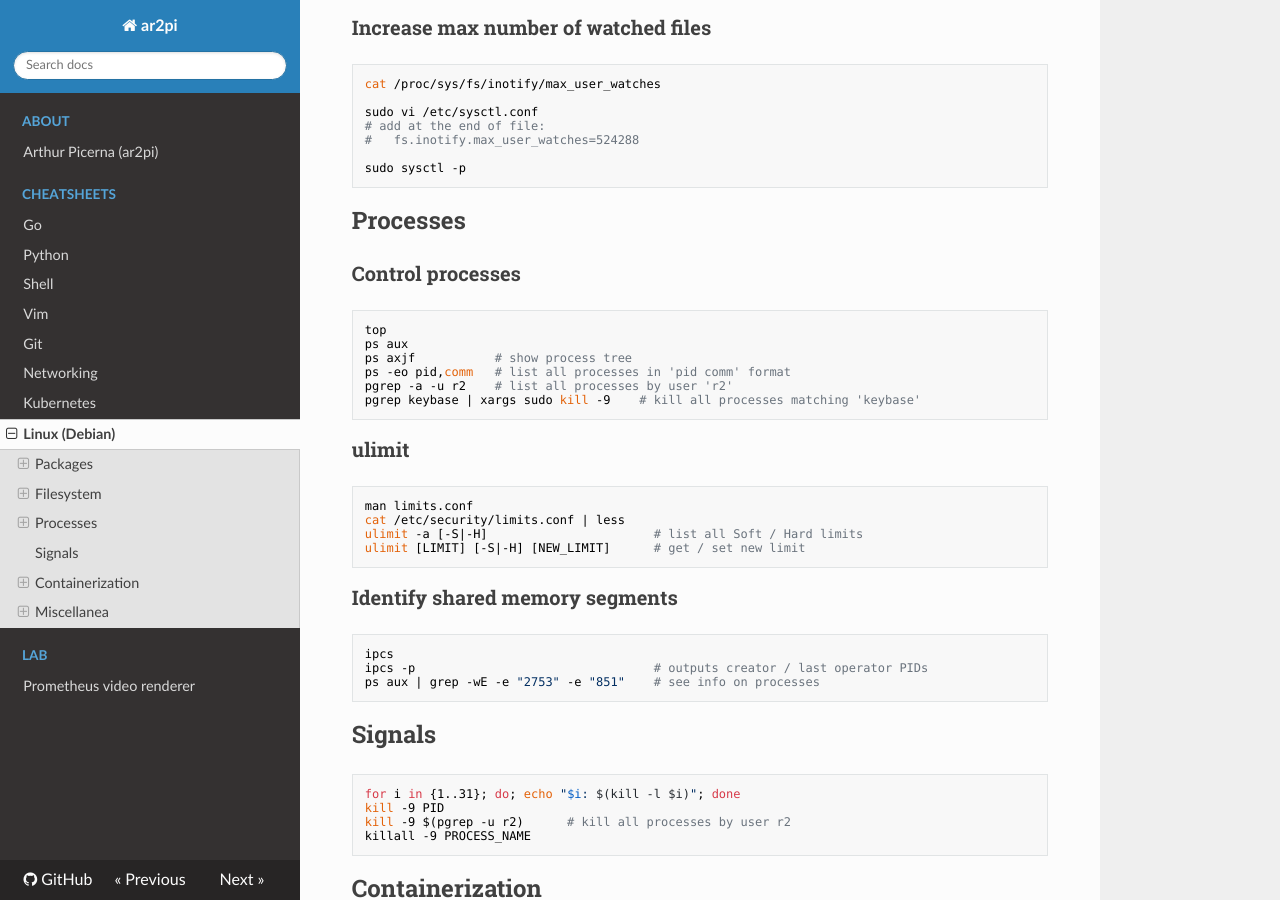
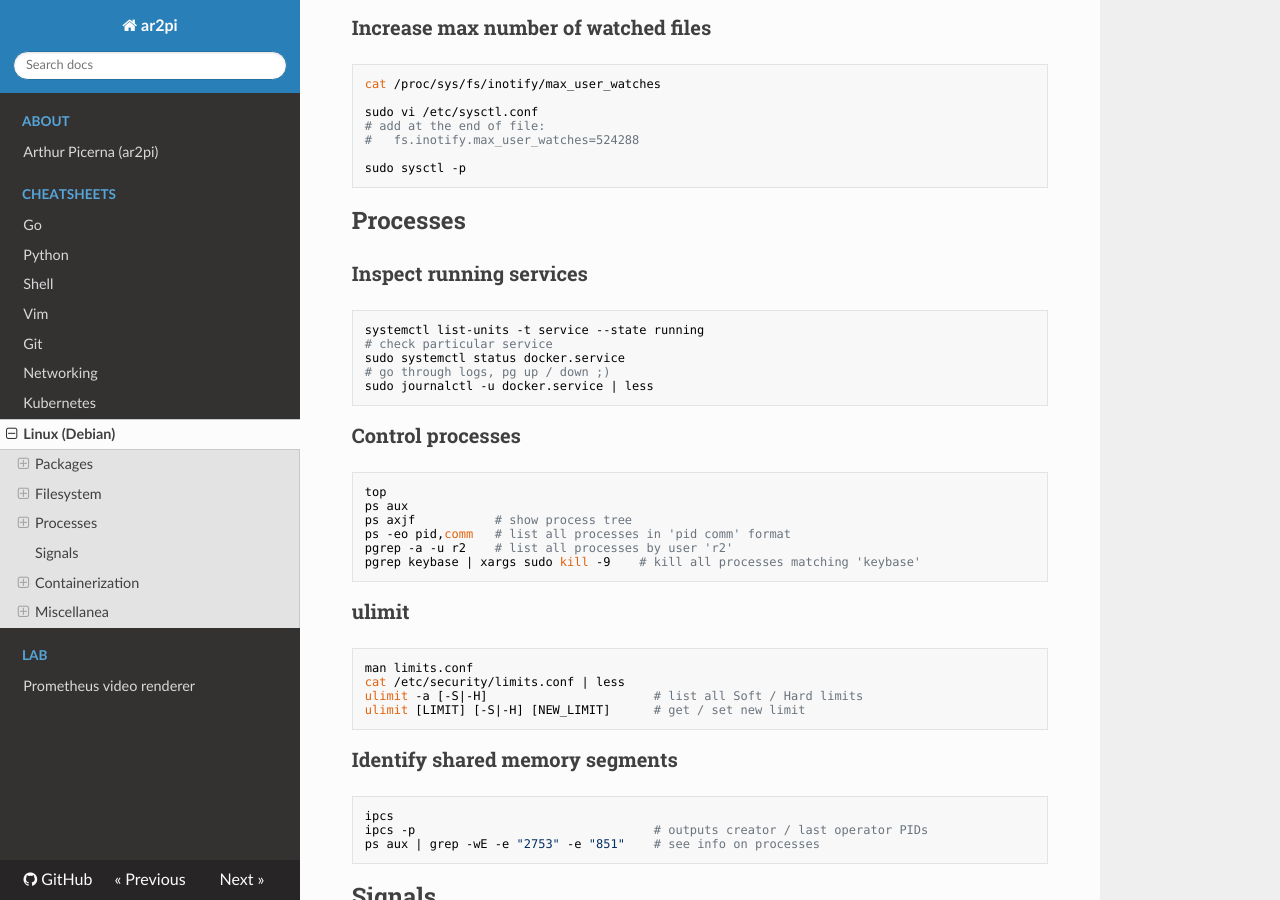
Before and after one commit to ar2pi/ar2pi, an MkDocs documentation site: the page built from docs/linux-debian.md, in a window 1280 px wide and 900 px high, scrolled down 2003 px. Built offline with MkDocs 1.6.1, drawn with Linux system fonts in a browser that asks for light colours; nearby versions of some CDN libraries.

Commit message:
add service inspection commands

````diff
--- a/docs/linux-debian.md
+++ b/docs/linux-debian.md
@@ -118,6 +118,16 @@ sudo sysctl -p
 
 ## Processes
 
+### Inspect running services
+
+```sh
+systemctl list-units -t service --state running
+# check particular service
+sudo systemctl status docker.service
+# go through logs, pg up / down ;)
+sudo journalctl -u docker.service | less
+```
+
 ### Control processes
 
 ```sh
````
